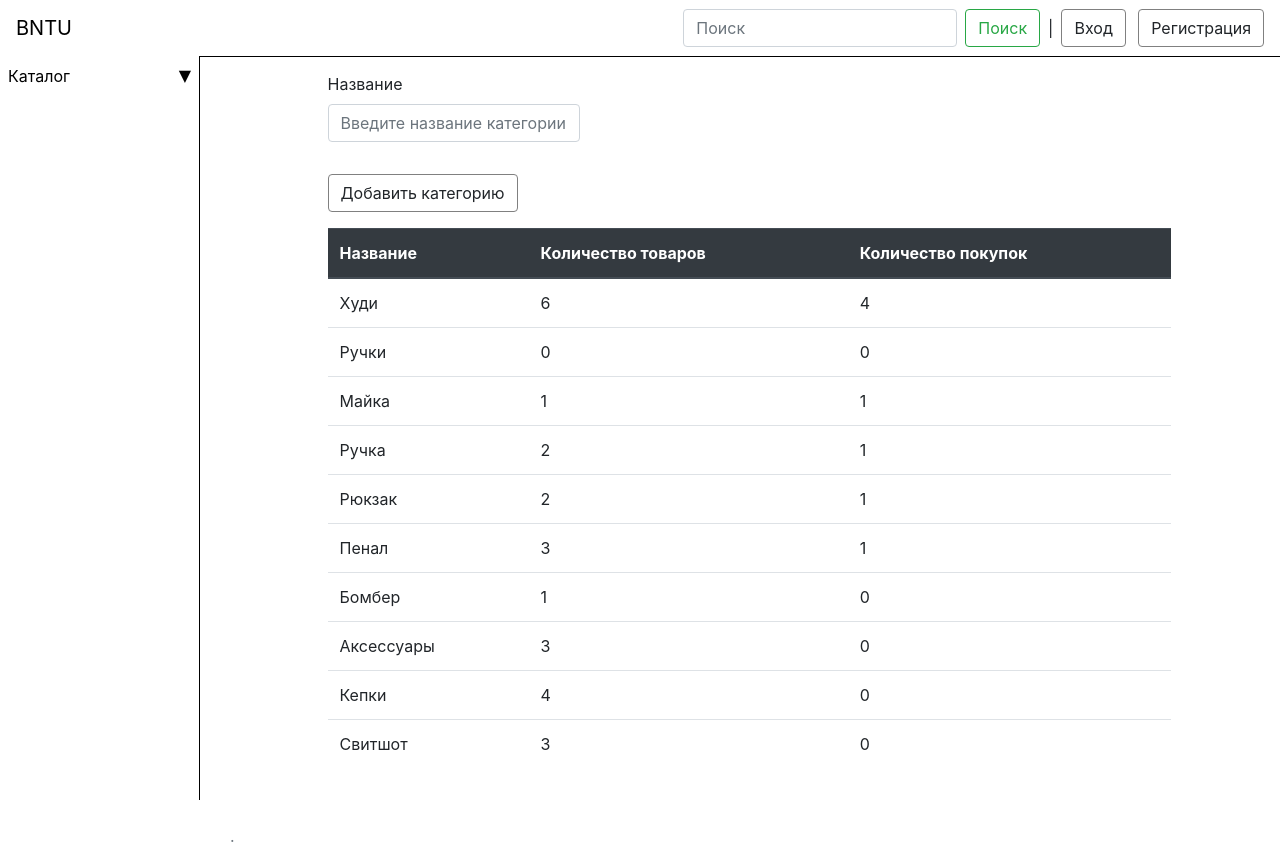
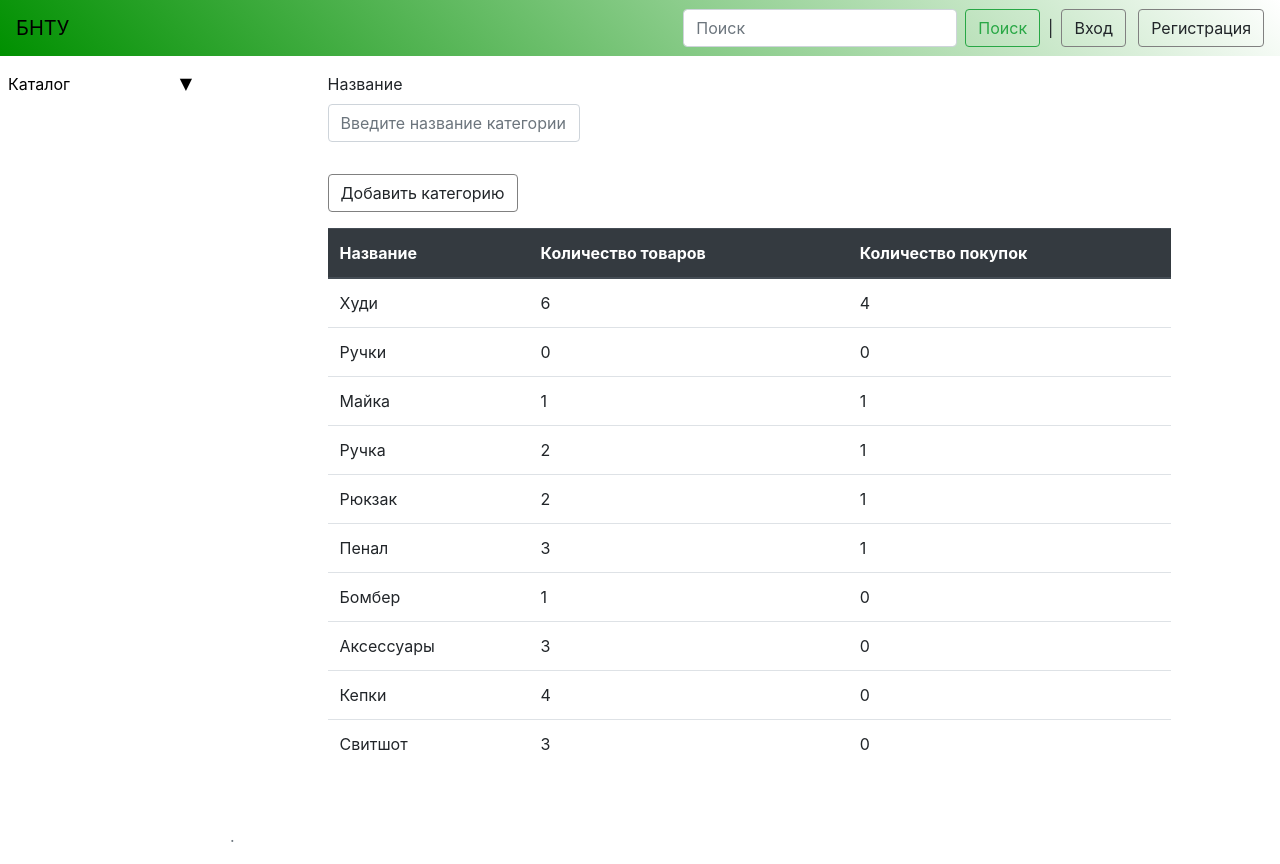
Before and after one commit to ManyLetters1337/BNTU, a Flask app: page /categories/ in a window 1280 px wide. Run offline with Flask 2, Linux system fonts and the light colour scheme; a user stored in the database is signed in; data comes from the database, SQL or seed files in the repository; some libraries are stand-ins or nearby versions.

Commit message:
Change style

```diff
--- a/static/style.css
+++ b/static/style.css
@@ -194,15 +194,25 @@ hr.line{
 }
 
 .nav-link{
-  /*border-top: 1px solid #a8a5a5;*/
+  display: block;
+  background-image: linear-gradient(to left,transparent,transparent 50%,green 50%,green);
+  background-position: 100% 0;
+  background-size: 200% 100%;
+  transition: all .25s ease-in;
 }
 
 .nav-link:hover {
   transition: all 0.4s;
-  color: green;
+  background-position: 0 0;
+  color:#fff;
 }
 
 a.logo{
+  color: black;
+}
+
+a.logo:hover {
+  transition: all 0.4s;
   color: white;
 }
 
@@ -221,20 +231,30 @@ a.logo{
 .nav-link-show:after {
   float: right;
   content: '\f068';
-  font-family: 'FontAwesome';
 }
 
-.nav-item ul.nav-second-level {
-  padding-left: 0;
+.nav-item ul.nav-second-level li {
+  list-style-type: none;
 }
 
 .nav-item ul.nav-second-level > .nav-item {
-  padding-left: 20px;
+}
+
+ul.pagination a.custom_link {
+  color: black;
+}
+
+ul.pagination a.custom_link:hover{
+  color: white;
 }
 
 nav.navbar {
     background: white;
-    border-bottom: 1px solid black;
+
+}
+
+nav.navbar.navbar_top{
+  background: linear-gradient(45deg, #009000, white);
 }
 
 @media (min-width: 990px) {
@@ -244,10 +264,9 @@ nav.navbar {
     left: 0;
     width: 200px;
     height: calc(100vh - 3.5rem);
-    margin-top: 3.5rem;
+    margin-top: 4rem;
     background: white;
     box-sizing: border-box;
-    border-right: 1px solid black;
   }
 
   .nav-link{
--- a/templates/base.html
+++ b/templates/base.html
@@ -29,8 +29,8 @@
     <title>{% block title %}{% endblock %}</title>
 </head>
 <body>
-<nav class="navbar navbar-expand-lg fixed-top">
-  <a class="navbar-brand" href="{{ url_for('products.products_list') }}">BNTU</a>
+<nav class="navbar navbar-expand-lg fixed-top navbar_top">
+  <a class="navbar-brand logo" href="{{ url_for('products.products_list') }}">БНТУ</a>
   <button
     class="navbar-toggler"
     type="button"
@@ -101,7 +101,7 @@
         {% endif %}
     </ul>
     <form class="form-inline ml-auto mt-2 mt-md-0" method="POST">
-      <input class="form-control mr-sm-2" type="text" placeholder="Поиск" name="Search" id='search' aria-label="Search">
+      <input class="form-control mr-sm-2 custom_input" type="text" placeholder="Поиск" name="Search" id='search' aria-label="Search">
       <button class="btn btn-outline-success my-2 my-sm-0" type="submit" value="Поиск">Поиск</button>
     </form>
       <span class="mini_line ml-2 mr-2">|</span>
```
